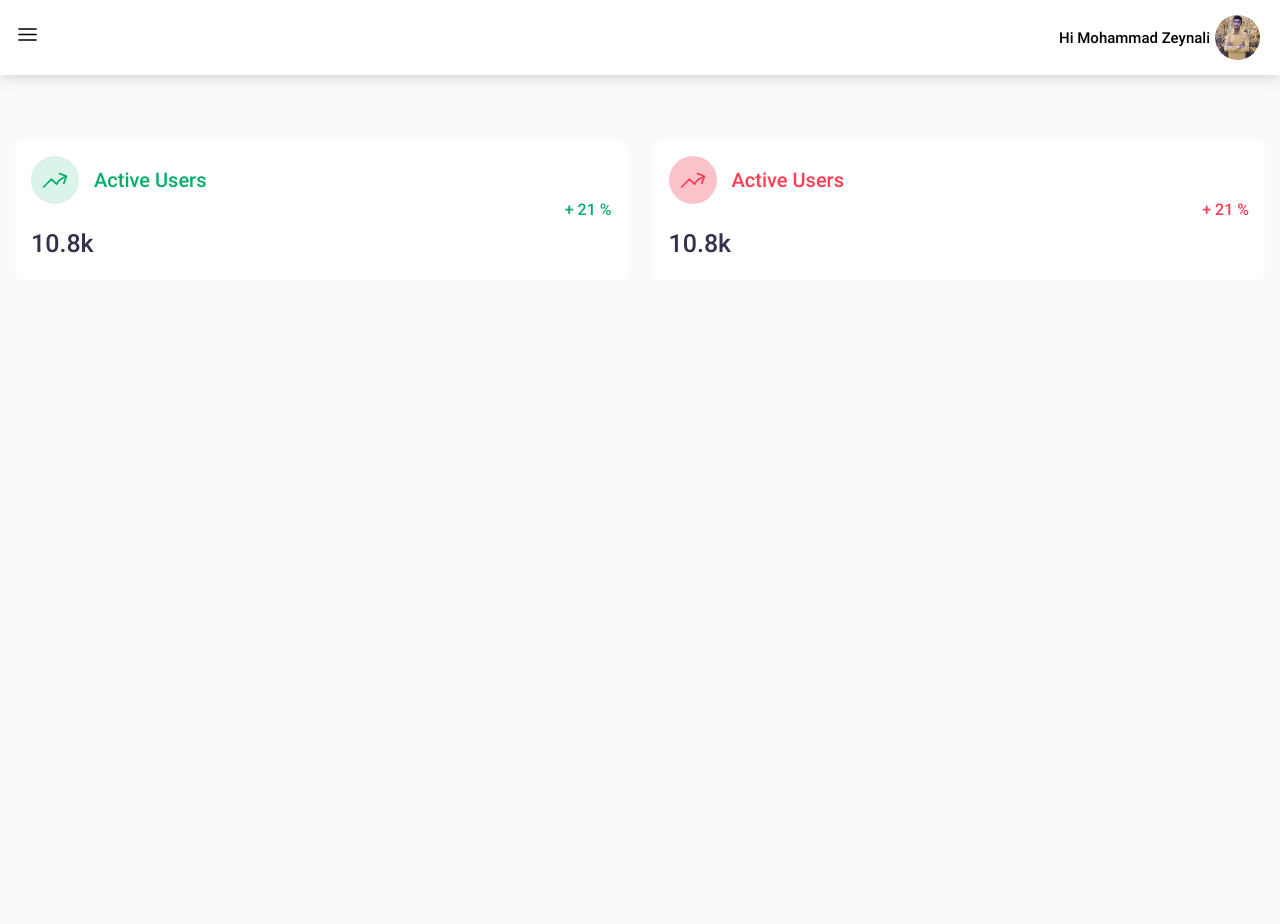
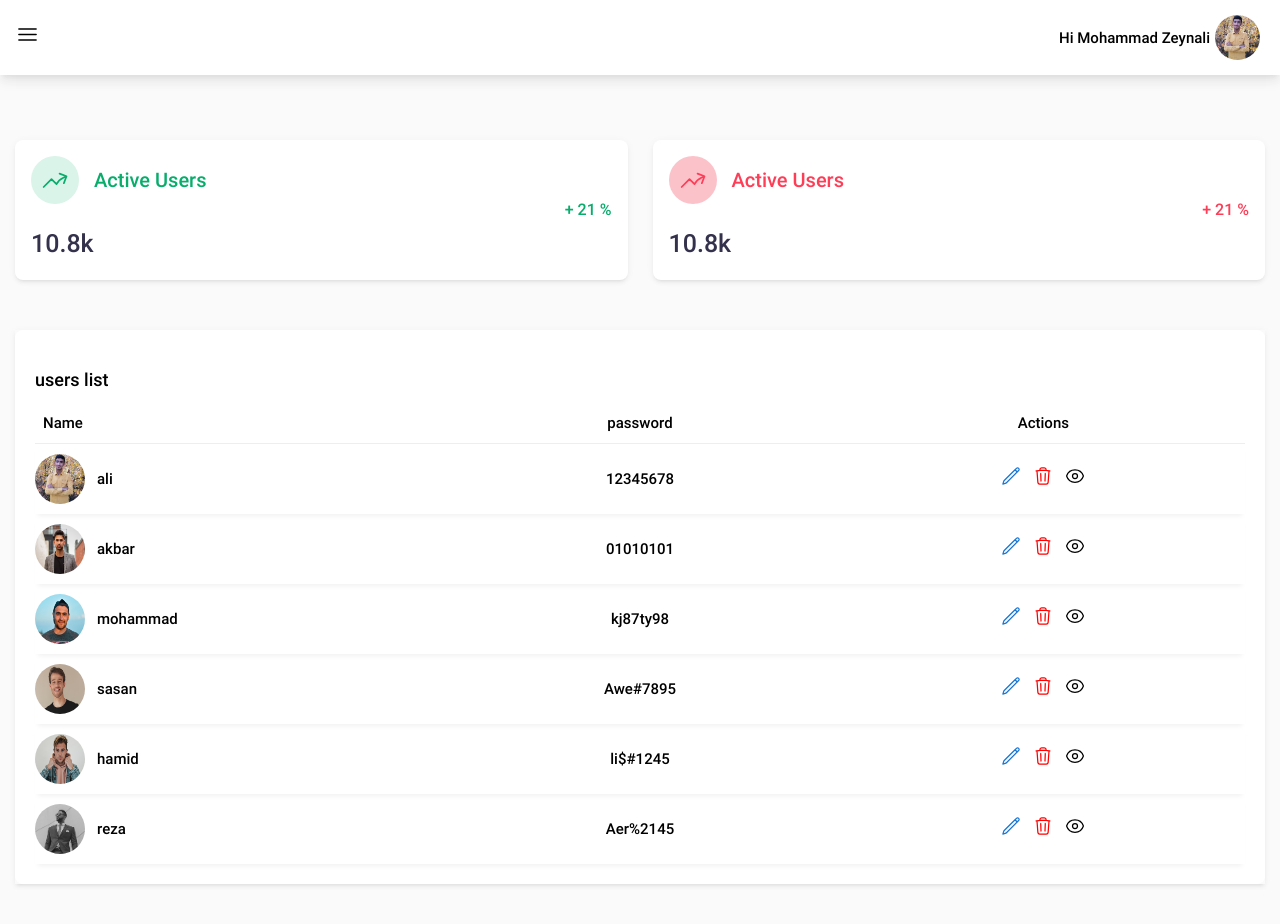
Before and after one commit to mohammad-zeynaly/manager-panel, a React (Vite) app: page /users in a window 1280 px wide. Shown: the top 924 px of the page. Before the commit the page ends 800 px from the top, so only its background shows below. Built offline with nearby package versions, Linux system fonts and the light colour scheme.

Commit message:
Development of usersTable component

```diff
--- a/src/components/ProductsTables/ProductsTables.jsx
+++ b/src/components/ProductsTable/ProductsTable.jsx
@@ -16,9 +16,18 @@ const ProductsTables = () => {
           </Link>
         </div>
 
-        <TablesTemplate className="products-table-body">
+        <TablesTemplate
+          className="products-table-body"
+          fieldPrice={true}
+          filedPassword={false}
+        >
           {productItem?.map((productItem) => (
-            <TableRowTemplate {...productItem} key={productItem.id} />
+            <TableRowTemplate
+              fieldPrice={true}
+              filedPassword={false}
+              {...productItem}
+              key={productItem.id}
+            />
           ))}
         </TablesTemplate>
       </div>
--- a/src/components/TableRowTemplate/TableRowTemplate.jsx
+++ b/src/components/TableRowTemplate/TableRowTemplate.jsx
@@ -1,4 +1,11 @@
-const TableRowTemplate = ({ img, name, price }) => {
+const TableRowTemplate = ({
+  img,
+  name,
+  price,
+  password,
+  fieldPrice,
+  filedPassword,
+}) => {
   return (
     <tr className="table-body__row">
       <td className="table-body__column ">
@@ -7,7 +14,9 @@ const TableRowTemplate = ({ img, name, price }) => {
           <span className="table__img-name">{name}</span>
         </div>
       </td>
-      <td className="table-body__column"> {price} $</td>
+      {fieldPrice && <td className="table-body__column"> {price} $</td>}
+      {filedPassword && <td className="table-body__column"> {password}</td>}
+
       <td className="table-body__column">
         <div className="table-body__column-actions">
           <button className="table__icon-btn">
--- a/src/components/TablesTemplate/TableTemplate.jsx
+++ b/src/components/TablesTemplate/TableTemplate.jsx
@@ -1,10 +1,11 @@
-const TablesTemplate = ({ children }) => {
+const TablesTemplate = ({ children, fieldPrice, filedPassword }) => {
   return (
     <table className="table">
       <thead className="table__heading">
         <tr>
           <th className="table__title">Name</th>
-          <th className="table__title">price</th>
+          {fieldPrice && <th className="table__title">price</th>}
+          {filedPassword && <th className="table__title">password</th>}
           <th className="table__title">Actions</th>
         </tr>
       </thead>
--- /dev/null
+++ b/src/components/UsersTable/UsersTables.jsx
@@ -0,0 +1,73 @@
+import useFilteredData from "../../hooks/useFilteredData";
+import TablesTemplate from "../TablesTemplate/TableTemplate";
+import TableRowTemplate from "../TableRowTemplate/TableRowTemplate";
+
+const usersData = [
+  {
+    id: 15,
+    name: "ali ",
+    img: "./assets/images/users/user-1.jpg",
+    password: "12345678",
+  },
+  {
+    id: 16,
+    name: "akbar ",
+    img: "./assets/images/users/user-2.jpg",
+    password: "01010101",
+  },
+  {
+    id: 17,
+    name: "mohammad ",
+    img: "./assets/images/users/user-3.jpg",
+    password: "kj87ty98",
+  },
+  {
+    id: 18,
+    name: "sasan ",
+    img: "./assets/images/users/user-4.jpg",
+    password: "Awe#7895",
+  },
+  {
+    id: 19,
+    name: "hamid ",
+    img: "./assets/images/users/user-5.jpg",
+    password: "li$#1245",
+  },
+  {
+    id: 20,
+    name: "reza ",
+    img: "./assets/images/users/user-6.jpg",
+    password: "Aer%2145",
+  },
+];
+
+const UsersTables = () => {
+  //   const userItem = useFilteredData("users");
+
+  return (
+    <section className="users">
+      <div className="users__wrapper">
+        <div className="users__heading">
+          <h3 className="users__title"> users list </h3>
+        </div>
+
+        <TablesTemplate
+          className="users-table-body"
+          fieldPrice={false}
+          filedPassword={true}
+        >
+          {usersData?.map((userItem) => (
+            <TableRowTemplate
+              fieldPrice={false}
+              filedPassword={true}
+              {...userItem}
+              key={userItem.id}
+            />
+          ))}
+        </TablesTemplate>
+      </div>
+    </section>
+  );
+};
+
+export default UsersTables;
--- a/src/pages/Products/Products.jsx
+++ b/src/pages/Products/Products.jsx
@@ -1,11 +1,11 @@
 import AllStatistics from "../../components/AllStatistics/AllStatistics";
-import ProductsTables from "../../components/ProductsTables/ProductsTables";
+import ProductsTable from "../../components/ProductsTable/ProductsTable";
 
 const Products = () => {
   return (
     <>
       <AllStatistics />
-      <ProductsTables />
+      <ProductsTable />
     </>
   );
 };
--- a/src/pages/Users/Users.jsx
+++ b/src/pages/Users/Users.jsx
@@ -1,9 +1,13 @@
 import UsersStatistics from "../../components/UsersStatistics/UsersStatistics";
+import UsersTables from "../../components/UsersTable/UsersTables";
+
+
 
 const Users = () => {
   return (
     <div className="app__section">
       <UsersStatistics />
+      <UsersTables />
     </div>
   );
 };
--- a/src/styles/app.css
+++ b/src/styles/app.css
@@ -244,6 +244,7 @@ body {
 .table__img {
   width: 5rem;
   height: 5rem;
+  border-radius: 100%;
 }
 
 .table__icon-btn {
@@ -380,25 +381,30 @@ body {
 }
 
 /* ============  style products table  ============ */
-.products {
+.products,
+.users {
   margin-top: 5rem;
   box-shadow: 0px 3px 3px -2px rgba(0, 0, 0, 0.06), 0px 3px 4px 0px rgba(0, 0, 0, 0.04), 0px 1px 8px 0px rgba(0, 0, 0, 0.04);
 }
 
-.products__wrapper {
+.products__wrapper,
+.users__wrapper {
   background-color: #ffffff;
   padding: 2rem;
   border-radius: 0.8rem;
 }
 
-.products__heading {
+.products__heading,
+.users__heading {
   display: flex;
   justify-content: space-between;
   align-items: center;
 }
 
-.products__title {
+.products__title,
+.users__title {
   margin: 1.6rem 0;
+  font-size: 1.8rem;
 }
 
 .products__btn {
@@ -474,6 +480,7 @@ body {
   display: flex;
   justify-content: space-between;
   align-items: center;
+  box-shadow: 0px 3px 3px -2px rgba(0, 0, 0, 0.06), 0px 3px 4px 0px rgba(0, 0, 0, 0.04), 0px 1px 8px 0px rgba(0, 0, 0, 0.04);
 }
 
 .users-statistics-item__icon {
--- a/src/styles/global/_style.scss
+++ b/src/styles/global/_style.scss
@@ -90,6 +90,7 @@ body {
 }
 .table__img {
   @include mixin.widthAndHeight(5rem, 5rem);
+  border-radius: 100%;
 }
 
 .table__icon-btn {
@@ -208,22 +209,27 @@ body {
 }
 
 /* ============  style products table  ============ */
-.products {
+.products,
+.users {
   margin-top: 5rem;
   box-shadow: variables.$main-shadow;
 }
 
-.products__wrapper {
+.products__wrapper,
+.users__wrapper {
   background-color: variables.$white-color;
   padding: 2rem;
   border-radius: 0.8rem;
 }
-.products__heading {
+.products__heading,
+.users__heading {
   @include mixin.flexBox(space-between, center);
 }
 
-.products__title {
+.products__title,
+.users__title {
   margin: 1.6rem 0;
+  font-size: 1.8rem;
 }
 
 .products__btn {
@@ -292,6 +298,7 @@ body {
   border-radius: 0.8rem;
   width: 49%;
   @include mixin.flexBox(space-between, center);
+  box-shadow: variables.$main-shadow;
 }
 .users-statistics-item__icon {
   @include mixin.flexBox("", center);
```
Also changed, not shown: src/components/ProductsTablesItem/ProductsTablesItem.jsx (deleted, +0 -69 lines), 1 other file (tests, documents, lock files or other folders).
